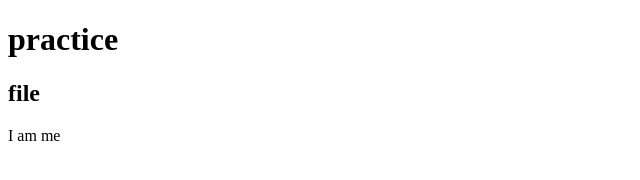
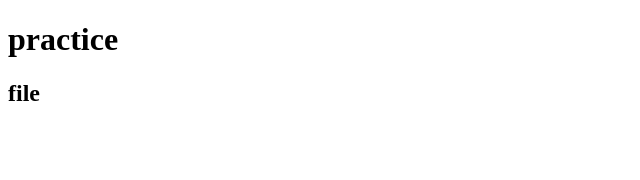
Before and after one commit to ajleira11/newRepoTake2, a plain HTML site: page index.html in a window 1280 px wide. Shown: the full height of the page, 0-640 px from the left. Drawn offline with Linux system fonts and the light colour scheme.

Commit message:
new updates

```diff
--- a/index.html
+++ b/index.html
@@ -8,6 +8,5 @@
   <body>
     <h1>practice</h1>
     <h2>file</h2>
-    <p>I am me</p>
   </body>
 </html>
```
